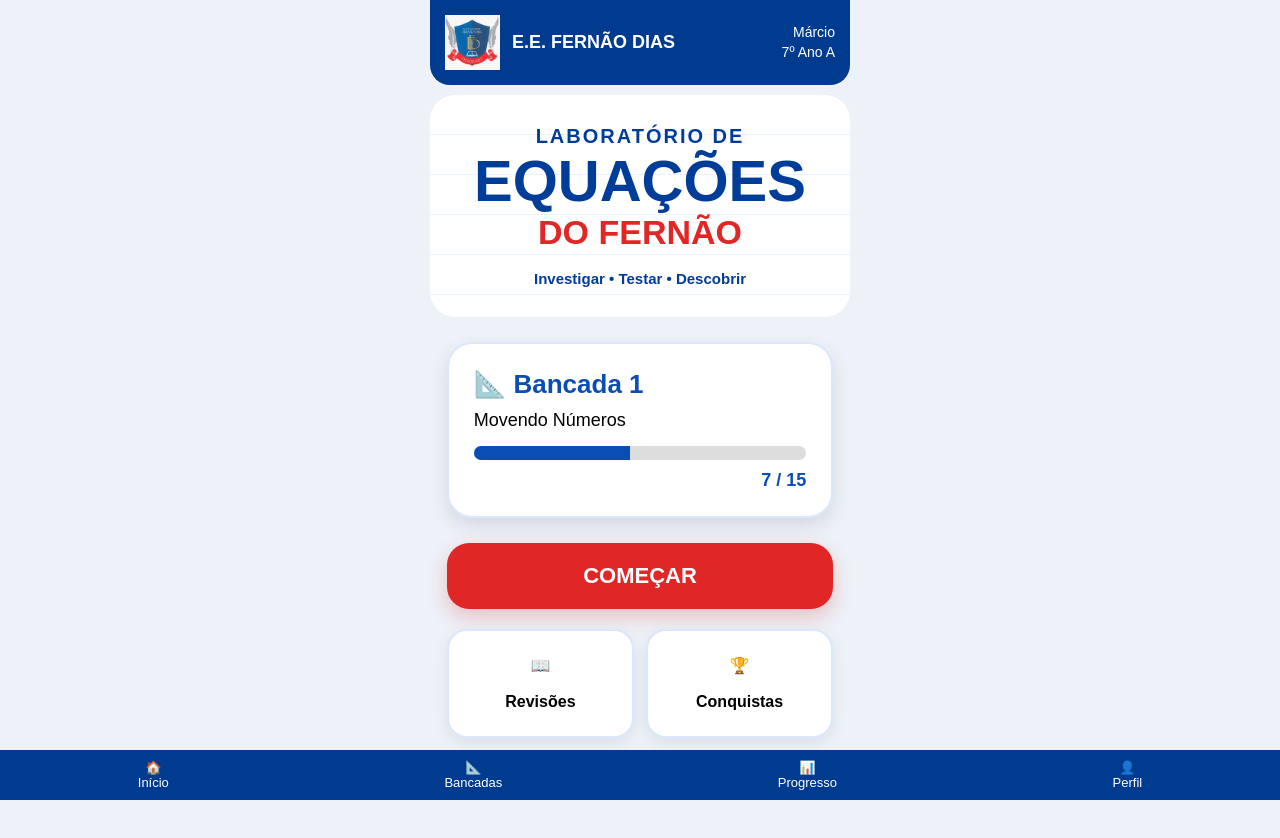
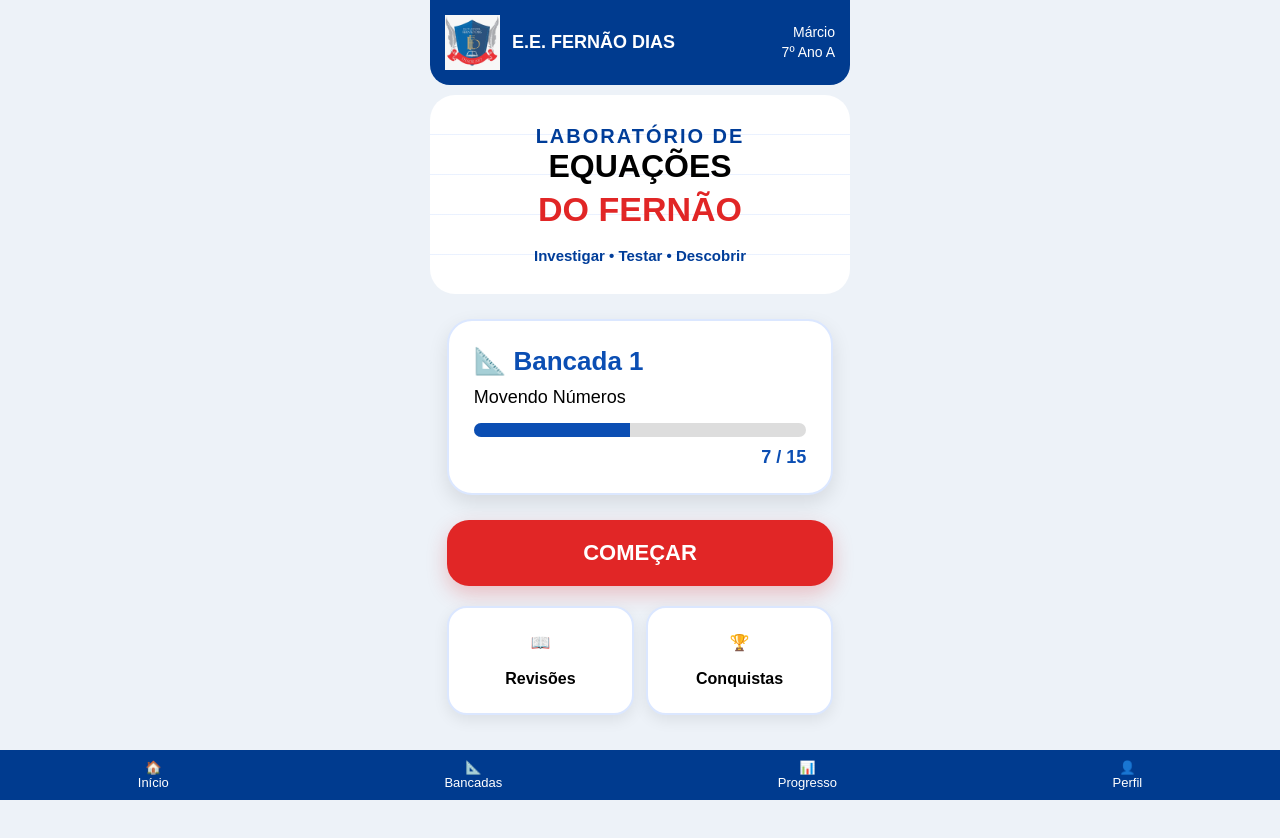
Before and after one commit to marcioamg4mat/laboratorio-fernao, a plain HTML site: page index.html in a window 1280 px wide. Drawn offline with Linux system fonts and the light colour scheme.

Commit message:
Update index.html

```diff
--- a/index.html
+++ b/index.html
@@ -80,10 +80,10 @@ font-size:20px;
 letter-spacing:2px;
 }
 
-.caderno h1{
+..caderno h1{
 color:#003d99;
-font-size:58px;
-line-height:.95;
+font-size:36px;
+line-height:1;
 margin-top:5px;
 }
 
```
